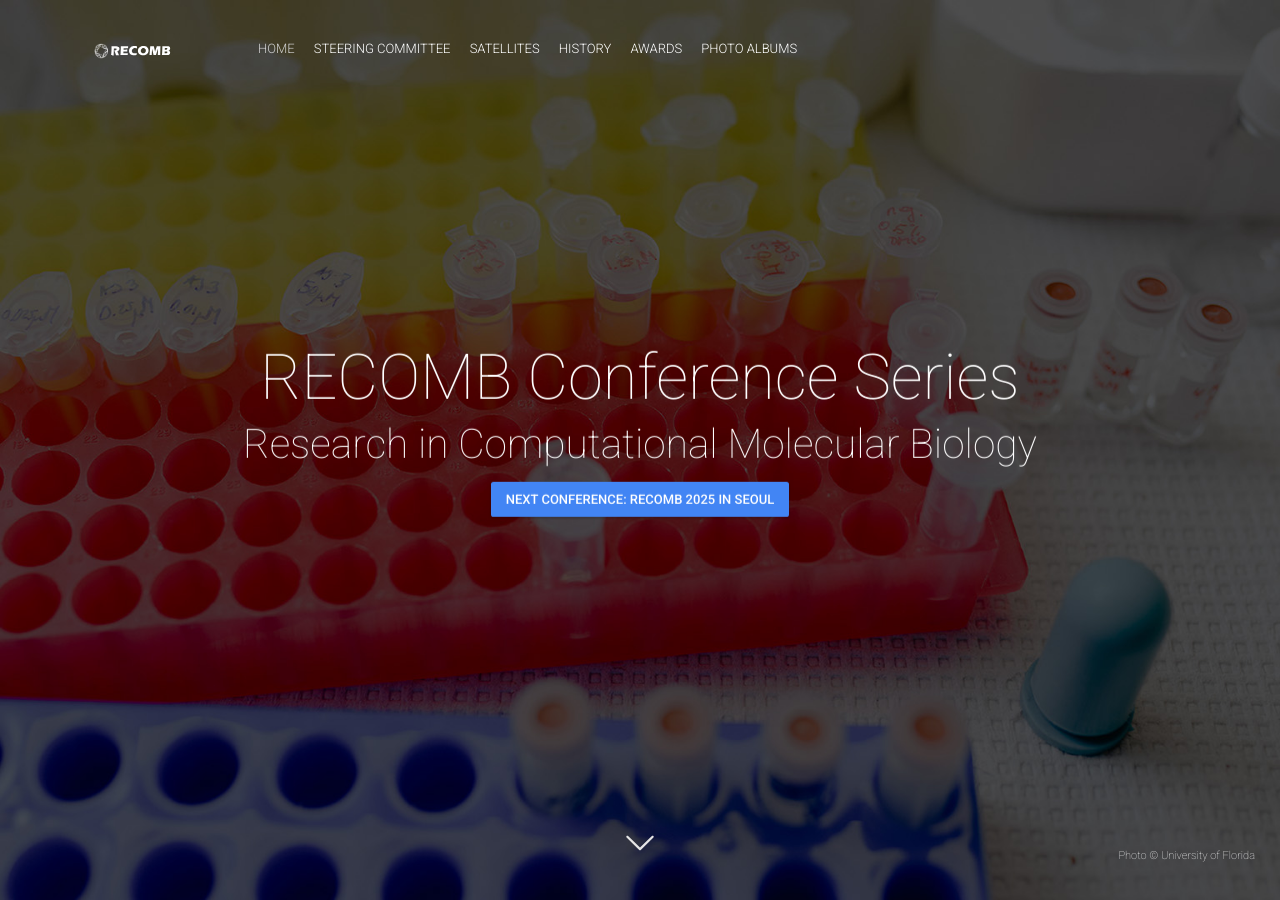
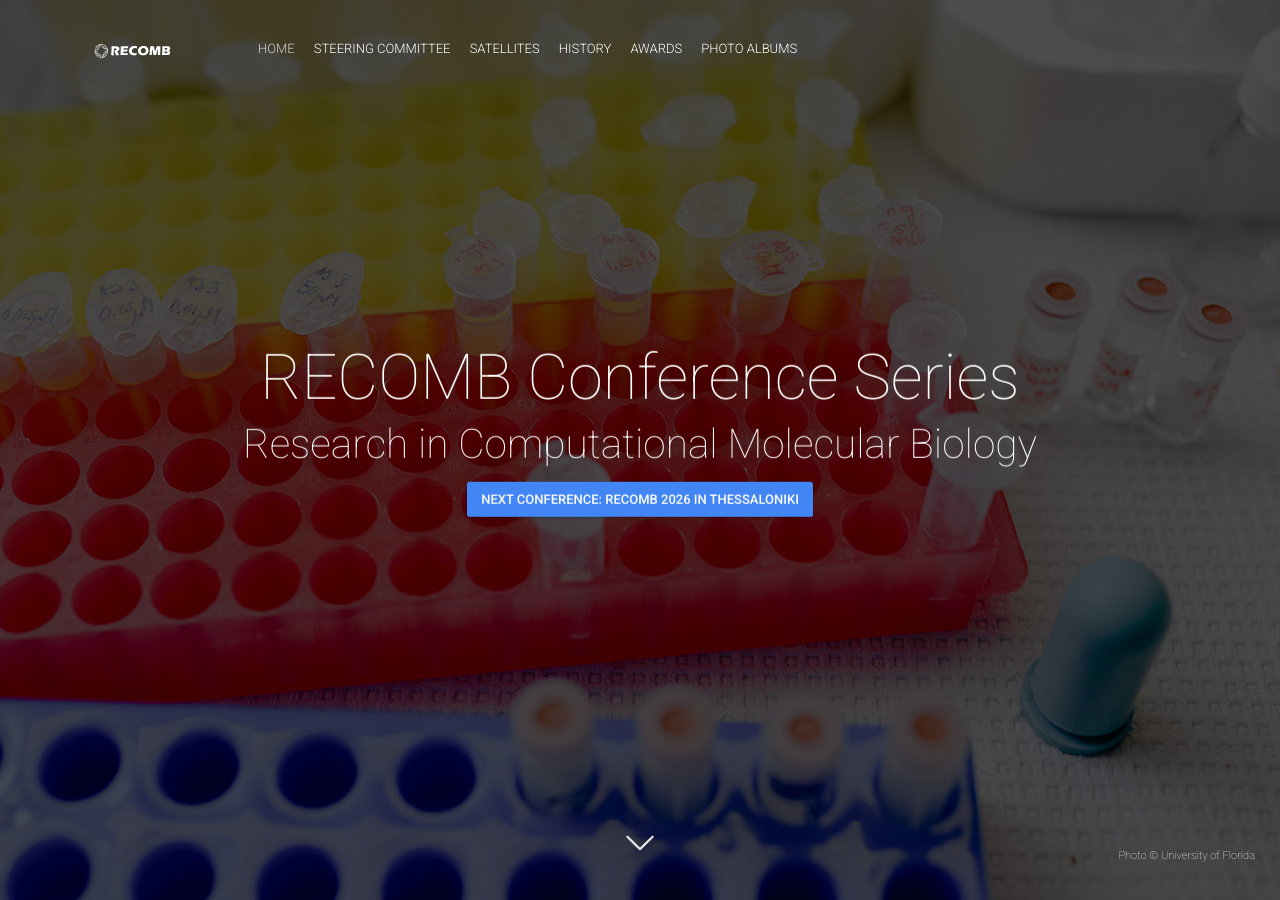
Before and after one commit to recomb-conference/recomb-conference.github.io, a Jekyll site: the page built from index.html, in a window 1280 px wide and 900 px high. Built offline with Jekyll 4.4.1, drawn with Linux system fonts in a browser that asks for light colours; nearby versions of some CDN libraries; comment, search, counter and statistics services are not loaded.

Commit message:
Update _config.yml

```diff
--- a/_config.yml
+++ b/_config.yml
@@ -59,7 +59,7 @@ heroSubTitle: "Research in Computational Molecular Biology"
 #typeoutTextValues: '"2024"'
 #typeoutFallback: "2024"
 heroButtons:
- - {link: "https://recomb.org/recomb2025", text: "Next Conference: RECOMB 2025 in Seoul"}
+ - {link: "https://recomb.org/recomb2026", text: "Next Conference: RECOMB 2026 in Thessaloniki"}
 # - {link: "https://recomb.org/recomb-genbio", text: "Submissions Are Open: RECOMB GenBio 2025 in Boston"}
 
 # About Block
```
